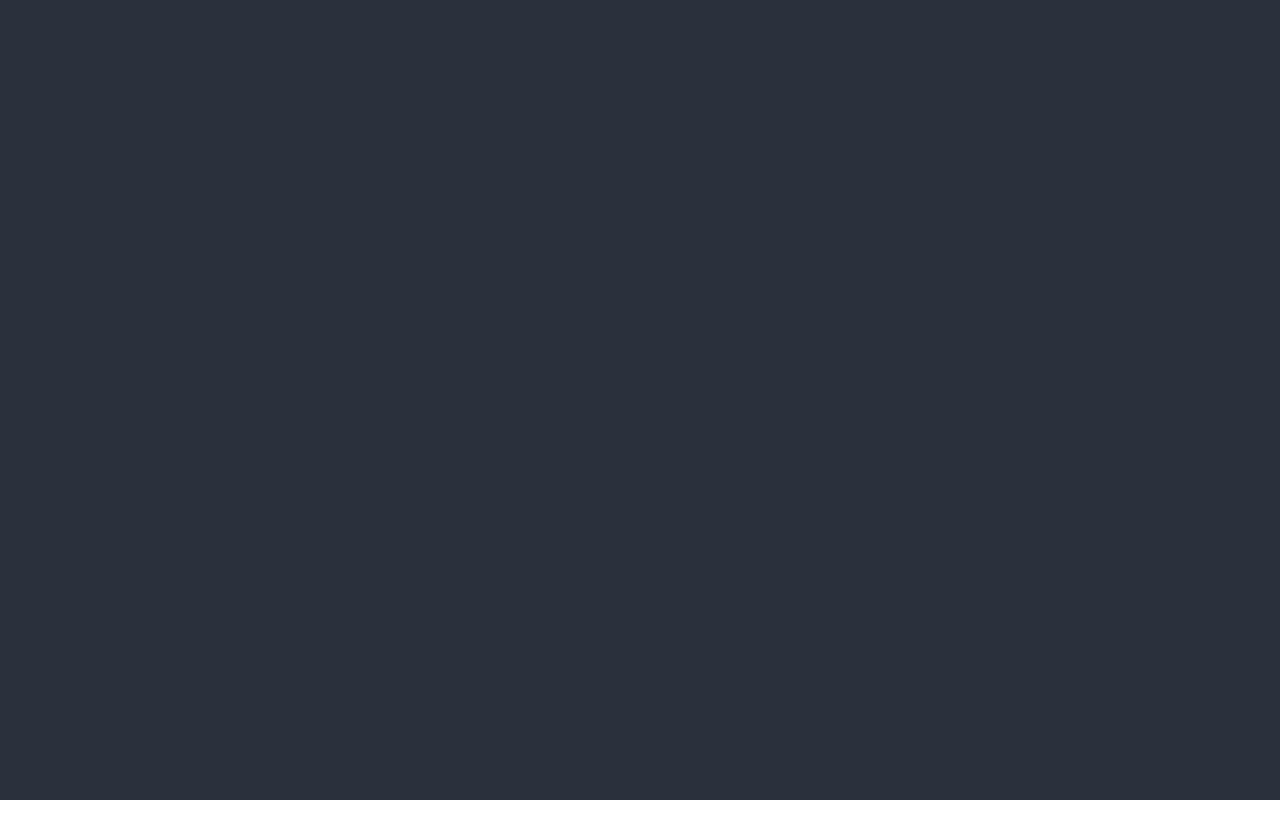
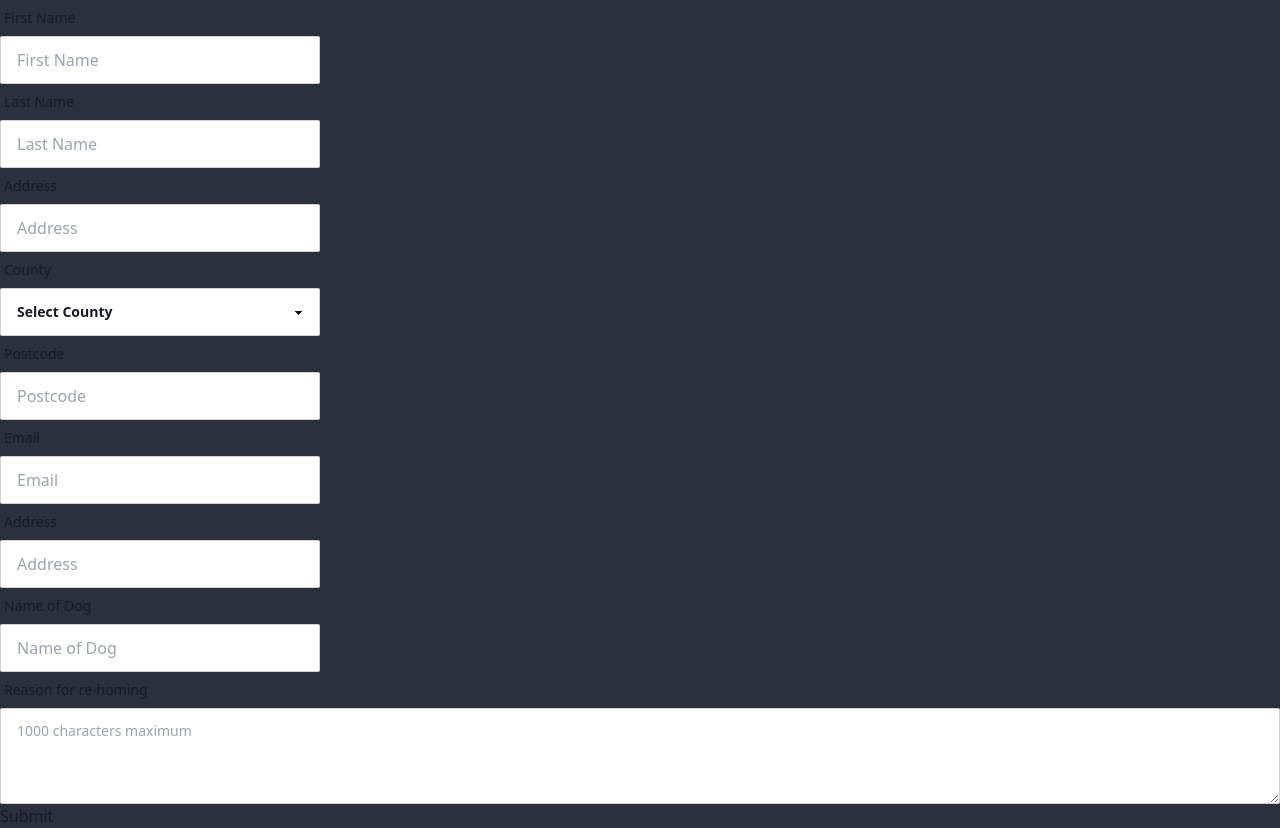
Before and after one commit to BreadleyCooper/shelter_suite, a Next.js app: page /adoptionForm in a window 1280 px wide. Before the commit the page ends 800 px from the top, so only its background shows below. Built offline with nearby package versions, Linux system fonts and the light colour scheme.

Commit message:
Person information for form completed

```diff
--- a/pages/adoptionForm.js
+++ b/pages/adoptionForm.js
@@ -6,6 +6,181 @@ export default function AdoptionForm() {
 
         <div className="formContainer">
 
+            <form>
+                {/* First Name */}
+                <div className="firstName form-control w-full max-w-xs">
+                    <label className="label">
+                        <span className="label-text">First Name</span>
+                    </label>
+                    <input type="text" placeholder="First Name" required maxLength={30} className="input input-bordered w-full max-w-xs" />
+                </div>
+                {/* Last Name */}
+                <div className="lastName form-control w-full max-w-xs">
+                    <label className="label">
+                        <span className="label-text">Last Name</span>
+                    </label>
+                    <input type="text" placeholder="Last Name" required maxLength={30} className="input input-bordered w-full max-w-xs" />
+                </div>
+                {/* Address */}
+                <div className="address form-control w-full max-w-xs">
+                    <label className="label">
+                        <span className="label-text">Address</span>
+                    </label>
+                    <input type="text" placeholder="Address" maxLength={50} required className="input input-bordered w-full max-w-xs" />
+                </div>
+                {/* County */}
+                <div className="county form-control w-full max-w-xs">
+                    <label className="label">
+                        <span className="label-text">County</span>
+                    </label>
+                    <select required className="select select-bordered">
+                        <option disabled selected>Select County</option>
+                        <option></option>
+                        <option>Aberdeenshire</option>
+                        <option>Anglesey</option>
+                        <option>Angus</option>
+                        <option>Argyll</option>
+                        <option>Ayrshire</option>
+                        <option>Banffshire</option>
+                        <option>Bedfordshire</option>
+                        <option>Berkshire</option>
+                        <option>Berwickshire</option>
+                        <option>Bridgend County</option>
+                        <option>Buckinghamshire</option>
+                        <option>Buteshire</option>
+                        <option>Caerphilly</option>
+                        <option>Caithness</option>
+                        <option>Cambridgeshire</option>
+                        <option>Carmarthenshire</option>
+                        <option>Cardiff</option>
+                        <option>Cardigan / Ceredigion</option>
+                        <option>Cheshire</option>
+                        <option>Clackmannanshire</option>
+                        <option>Conwy</option>
+                        <option>Cornwall</option>
+                        <option>County Durham</option>
+                        <option>Cumbria</option>
+                        <option>Denbigshire</option>
+                        <option>Derbyshire</option>
+                        <option>Devon</option>
+                        <option>Dorset</option>
+                        <option>Dumbartonshire</option>
+                        <option>Dumfriesshire</option>
+                        <option>East Lothian</option>
+                        <option>East Sussex</option>
+                        <option>East Yorkshire</option>
+                        <option>Essex North</option>
+                        <option>Essex South</option>
+                        <option>Fife</option>
+                        <option>Flintshire</option>
+                        <option>Gloucestershire</option>
+                        <option>Greater London</option>
+                        <option>Greater Manchester</option>
+                        <option>Blanau Gwent</option>
+                        <option>Gwynedd</option>
+                        <option>Hampshire</option>
+                        <option>Herefordshire</option>
+                        <option>Hertfordshire</option>
+                        <option>Humberside</option>
+                        <option>Inverness-shire</option>
+                        <option>Isle of Man</option>
+                        <option>Isle of White</option>
+                        <option>Isles of Scilly</option>
+                        <option>Kent</option>
+                        <option>Kincardineshire</option>
+                        <option>Kinross-shire</option>
+                        <option>Kirkcudbrightshire</option>
+                        <option>Lanarkshire</option>
+                        <option>Lancashire</option>
+                        <option>Leicestershire</option>
+                        <option>Lincolnshire</option>
+                        <option>Merseyside</option>
+                        <option>Merthyr Tydfil</option>
+                        <option>Midlotian</option>
+                        <option>Monmouthshire</option>
+                        <option>Moray</option>
+                        <option>Nairnshire</option>
+                        <option>Neath & Port Talbot</option>
+                        <option>Newport City</option>
+                        <option>Norfolk</option>
+                        <option>North Yorkshire</option>
+                        <option>Northamptonshire</option>
+                        <option>Orkney</option>
+                        <option>Oxfordshire</option>
+                        <option>Peebleshire</option>
+                        <option>Pembrokeshire</option>
+                        <option>Perthshire</option>
+                        <option>Powys</option>
+                        <option>Renfrewshire</option>
+                        <option>Rhondda Cynon Taff</option>
+                        <option>Ross and Cromarty</option>
+                        <option>Roxburghshire</option>
+                        <option>Rutland</option>
+                        <option>Selkirkshire</option>
+                        <option>Shetland</option>
+                        <option>Shropshire</option>
+                        <option>Somerset</option>
+                        <option>South Yorkshire</option>
+                        <option>Staffordshire</option>
+                        <option>Stirlingshire</option>
+                        <option>Suffolk</option>
+                        <option>Surrey</option>
+                        <option>Sutherland</option>
+                        <option>Swansea</option>
+                        <option>Teeside</option>
+                        <option>Torfaen</option>
+                        <option>Tyne & Wear</option>
+                        <option>Vale of Glamorgan</option>
+                        <option>Warwickshire</option>
+                        <option>West Lothian</option>
+                        <option>West Midlands</option>
+                        <option>West Sussex</option>
+                        <option>West Yorkshire</option>
+                        <option>Wigtownshire</option>
+                        <option>Wiltshire</option>
+                        <option>Worcestershire</option>
+                        <option>Wrexham</option>
+                    </select>
+                </div>
+                {/*Post Code*/}
+                <div className="postcode form-control w-full max-w-xs">
+                    <label className="label">
+                        <span className="label-text">Postcode</span>
+                    </label>
+                    <input type="text" placeholder="Postcode" required maxLength={8} className="input input-bordered w-full max-w-xs" />
+                </div>
+                {/* Email */}
+                <div className="email form-control w-full max-w-xs">
+                    <label className="label">
+                        <span className="label-text">Email</span>
+                    </label>
+                    <input type="email" placeholder="Email" required maxLength={40} className="input input-bordered w-full max-w-xs" />
+                </div>
+                {/* Phone */}
+                <div className="phone form-control w-full max-w-xs">
+                    <label className="label">
+                        <span className="label-text">Address</span>
+                    </label>
+                    <input type="text" placeholder="Address" required maxLength={14} className="input input-bordered w-full max-w-xs" />
+                </div>
+                {/* Name of Dog */}
+                <div className="dogName form-control w-full max-w-xs">
+                    <label className="label">
+                        <span className="label-text">Name of Dog</span>
+                    </label>
+                    <input type="text" placeholder="Name of Dog" required maxLength={30} className="input input-bordered w-full max-w-xs" />
+                </div>
+                {/* Reason for Re-homing */}
+                <div className="form-control">
+                    <label className="label">
+                        <span className="label-text">Reason for re-homing</span>
+                    </label>
+                    <textarea maxLength={1000} className="textarea textarea-bordered h-24" placeholder="1000 characters maximum"></textarea>
+                </div>
+
+                <button>Submit</button>
+            </form>
+
         </div>
     )
 }
```
